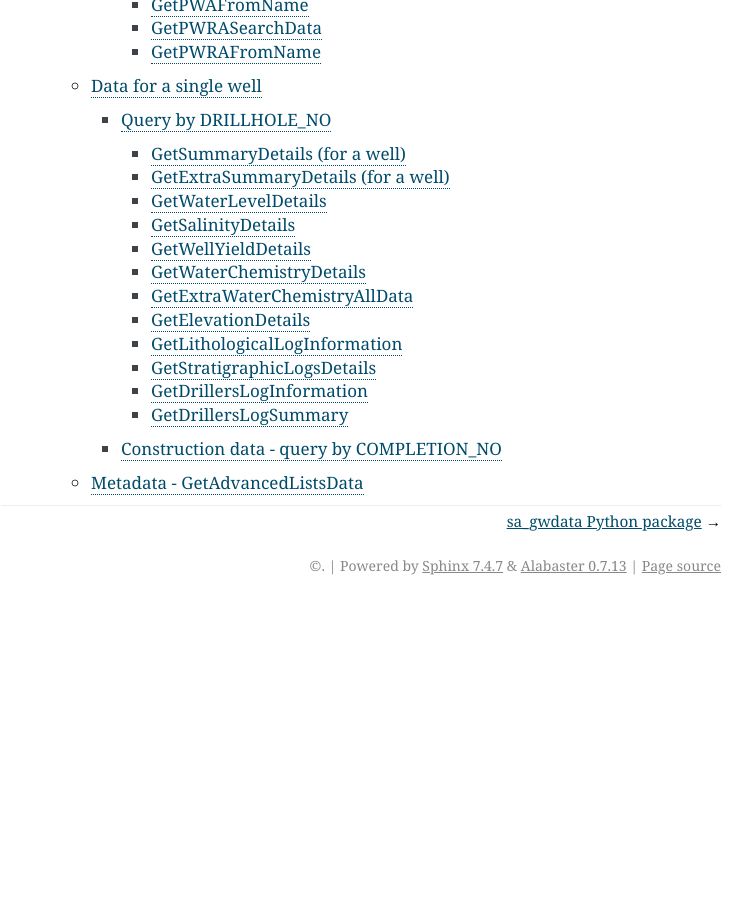
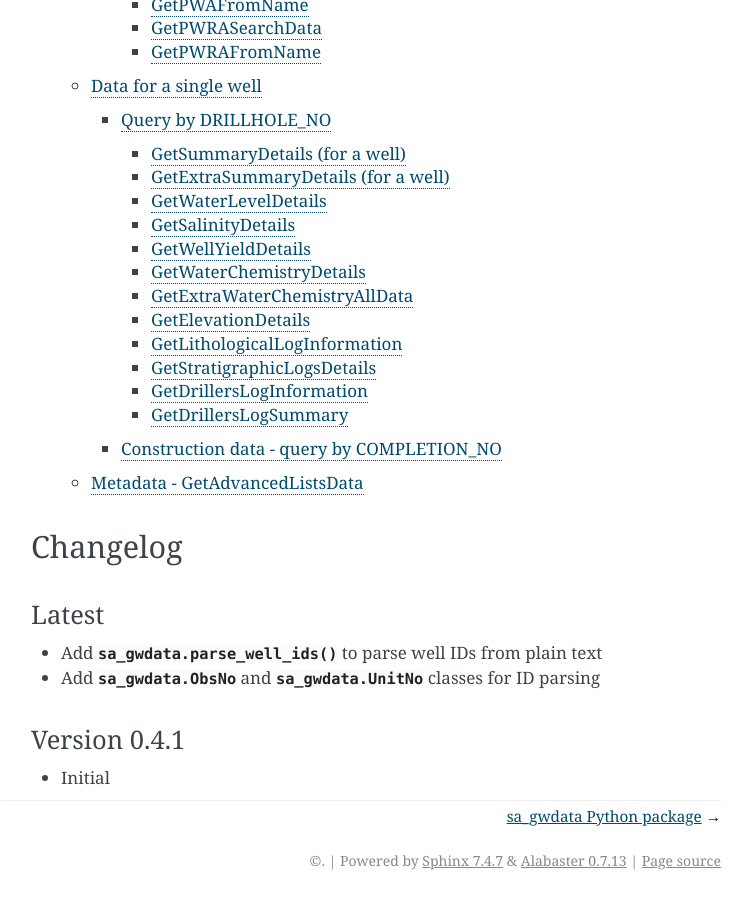
Before and after one commit to kinverarity1/python-sa-gwdata, a Sphinx documentation site: the page built from docs/source/index.rst, in a window 1280 px wide and 900 px high, scrolled down 1014 px. Shown: the whole window, without its empty margins (389-1141 px from the left). Built offline with Sphinx 7.4.7, drawn with Linux system fonts in a browser that asks for light colours; formulas are drawn with MathJax 3; before the commit the page ends 1619 px from its top, so only the background shows below that; some of the changed text lies outside the part shown.

Commit message:
Add changelog message for changes

```diff
--- a/docs/source/index.rst
+++ b/docs/source/index.rst
@@ -10,3 +10,17 @@ This is an unofficial project, use at your own risk/reward.
 
     python
     webservices
+
+Changelog
+---------
+
+Latest
+~~~~~~
+
+- Add :func:`sa_gwdata.parse_well_ids` to parse well IDs from plain text
+- Add :class:`sa_gwdata.ObsNo` and :class:`sa_gwdata.UnitNo` classes for ID parsing
+
+Version 0.4.1
+~~~~~~~~~~~~~
+
+- Initial
```
Also changed, not shown: 1 other file.
